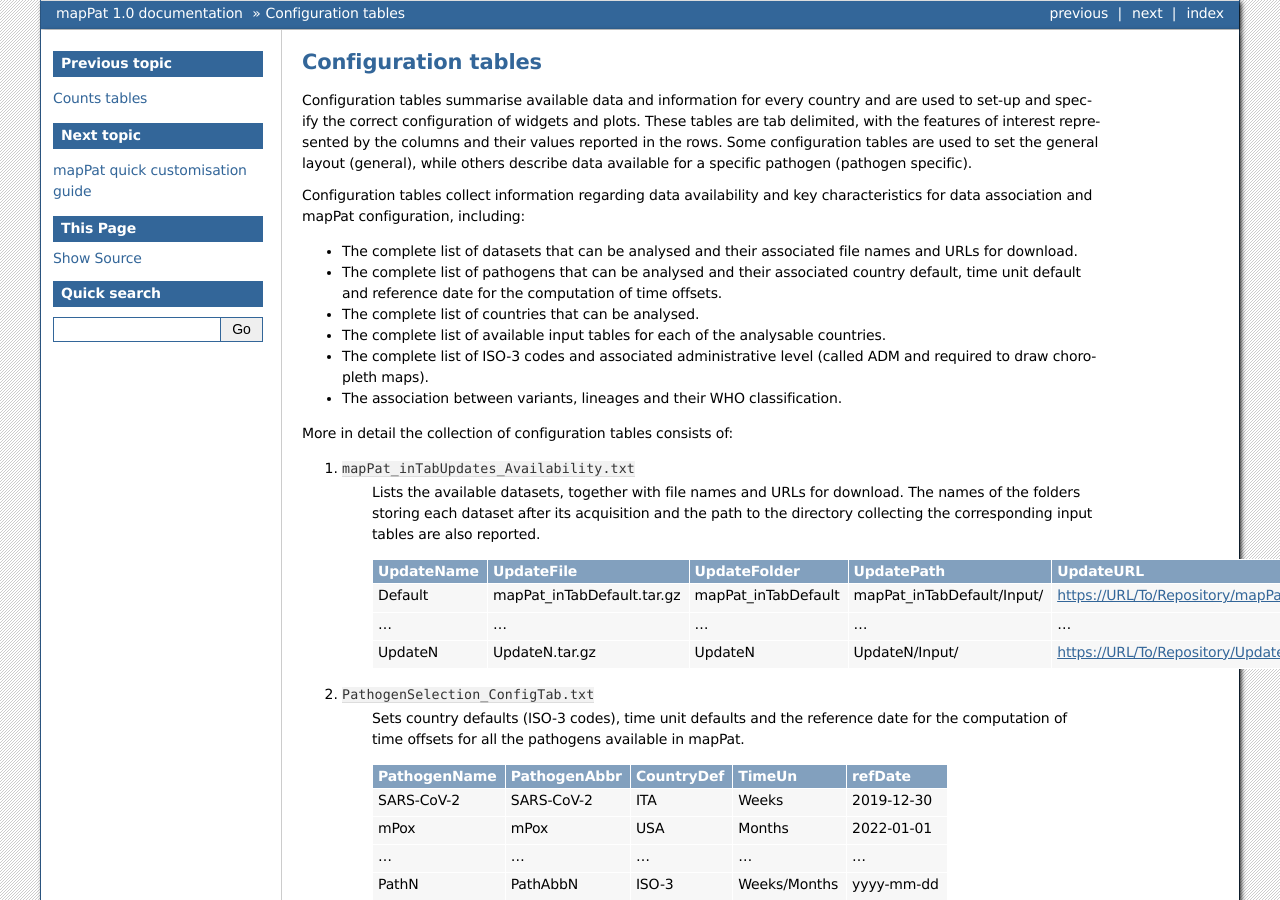
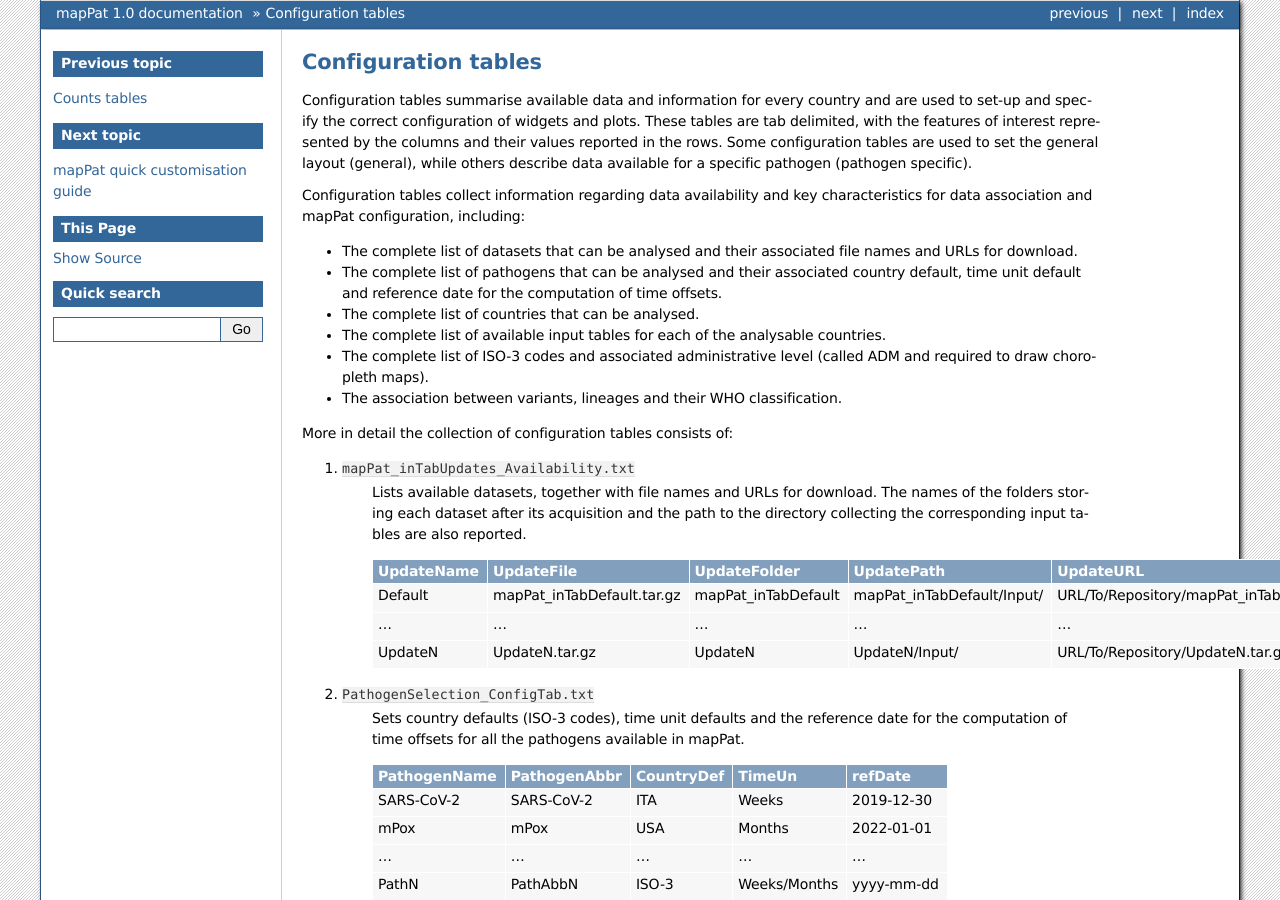
Before and after one commit to F3rika/mapPat, a Sphinx documentation site: the page built from docs/source/inReqConfig.rst, in a window 1280 px wide and 900 px high. Built offline with Sphinx 7.4.7, drawn with Linux system fonts in a browser that asks for light colours; some of the changed lines change nothing that is shown.

Commit message:
Update inReqConfig.rst

```diff
--- a/docs/source/inReqConfig.rst
+++ b/docs/source/inReqConfig.rst
@@ -15,17 +15,17 @@
 More in detail the collection of configuration tables consists of:
 
 #. ``mapPat_inTabUpdates_Availability.txt``
-	| Lists the available datasets, together with file names and URLs for download. The names of the folders storing each dataset after its acquisition and the path to the directory collecting the corresponding input tables are also reported.
+	| Lists available datasets, together with file names and URLs for download. The names of the folders storing each dataset after its acquisition and the path to the directory collecting the corresponding input tables are also reported.
 
-	+------------+----------------------------+---------------------+----------------------------+------------------------------------------------------+
-	| UpdateName | UpdateFile                 | UpdateFolder        | UpdatePath                 | UpdateURL                                            |
-	+============+============================+=====================+============================+======================================================+
-	| Default    | mapPat_inTabDefault.tar.gz | mapPat_inTabDefault | mapPat_inTabDefault/Input/ | https://URL/To/Repository/mapPat_inTabDefault.tar.gz |
-	+------------+----------------------------+---------------------+----------------------------+------------------------------------------------------+
-	| ...        | ...                        | ...                 | ...                        | ...                                                  |
-	+------------+----------------------------+---------------------+----------------------------+------------------------------------------------------+
-	| UpdateN    | UpdateN.tar.gz             | UpdateN             | UpdateN/Input/             | https://URL/To/Repository/UpdateN.tar.gz             |
-	+------------+----------------------------+---------------------+----------------------------+------------------------------------------------------+
+	+------------+----------------------------+---------------------+----------------------------+----------------------------------------------+
+	| UpdateName | UpdateFile                 | UpdateFolder        | UpdatePath                 | UpdateURL                                    |
+	+============+============================+=====================+============================+==============================================+
+	| Default    | mapPat_inTabDefault.tar.gz | mapPat_inTabDefault | mapPat_inTabDefault/Input/ | URL/To/Repository/mapPat_inTabDefault.tar.gz |
+	+------------+----------------------------+---------------------+----------------------------+----------------------------------------------+
+	| ...        | ...                        | ...                 | ...                        | ...                                          |
+	+------------+----------------------------+---------------------+----------------------------+----------------------------------------------+
+	| UpdateN    | UpdateN.tar.gz             | UpdateN             | UpdateN/Input/             | URL/To/Repository/UpdateN.tar.gz             |
+	+------------+----------------------------+---------------------+----------------------------+----------------------------------------------+
 
 #. ``PathogenSelection_ConfigTab.txt``
 	| Sets country defaults (ISO-3 codes), time unit defaults and the reference date for the computation of time offsets for all the pathogens available in mapPat.
```
